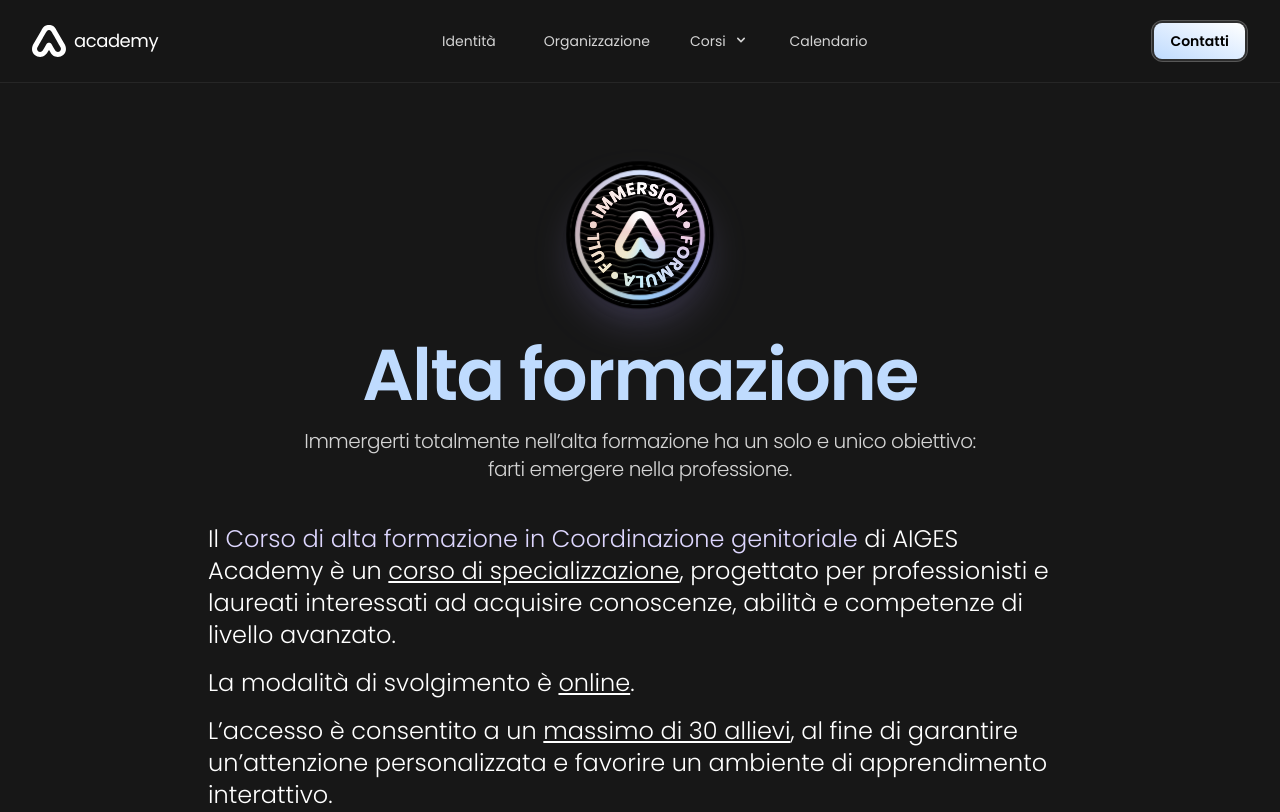
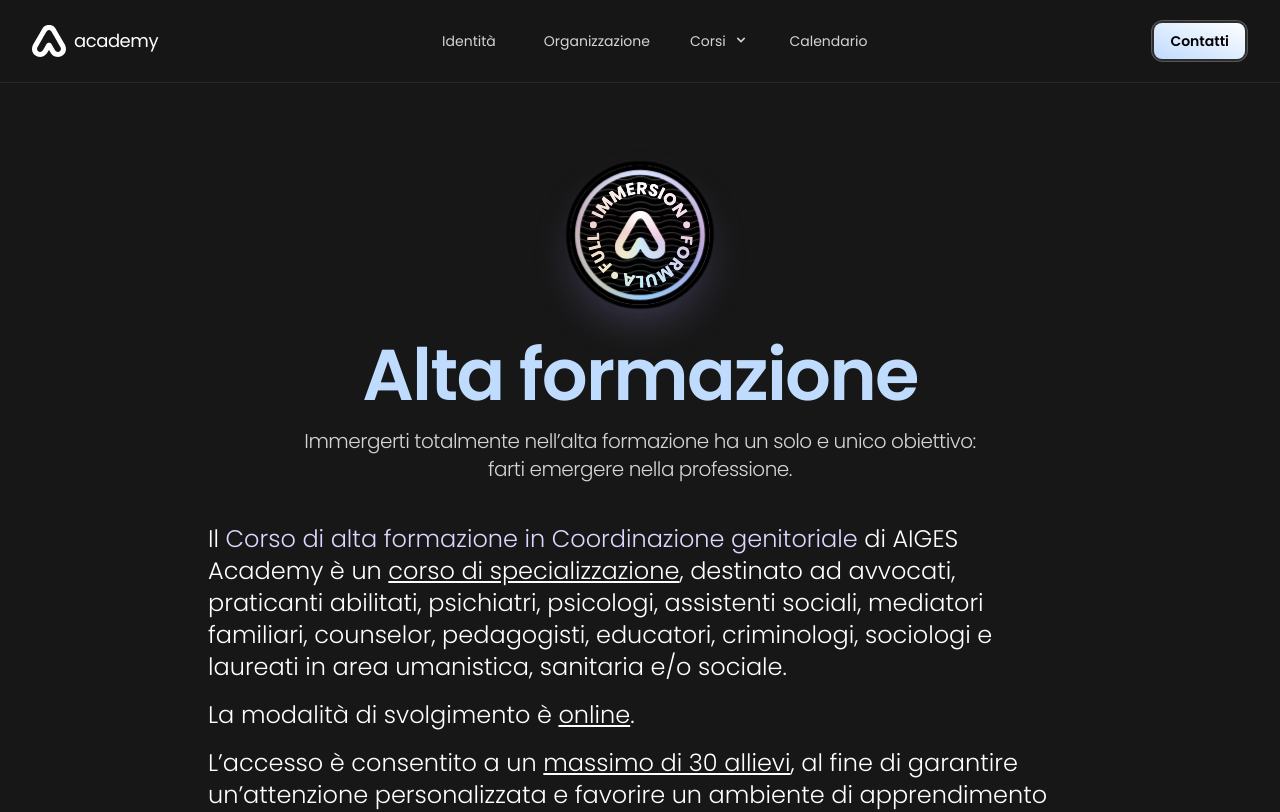
Before and after one commit to plasm/academy, a Nuxt app: page /corsi/alta-formazione in a window 1280 px wide. Shown: the top 812 px of the page. Built offline with nearby package versions, Linux system fonts and the light colour scheme.

Commit message:
feat: pages

```diff
--- a/pages/corsi/aggiornamento-professionale.vue
+++ b/pages/corsi/aggiornamento-professionale.vue
@@ -16,7 +16,7 @@
     <div class="mx-auto max-w-5xl px-6 py-10 md:p-20 md:pt-0">
       <div class="mb-8 flex flex-col gap-4 text-lg font-light text-white md:text-2xl">
         <div>
-          I <span class="text-violet-400">Corsi di aggiornamento professionale</span> di AIGES Academy sono <u>corsi di formazione continua</u>, progettati per professionisti e laureati interessati a perfezionare le loro conoscenze, abilità e competenze.
+          I <span class="text-violet-400">Corsi di aggiornamento professionale</span> di AIGES Academy sono <u>corsi di formazione continua</u>, destinati ad avvocati, praticanti abilitati, psichiatri, psicologi, assistenti sociali, mediatori familiari, coordinatori genitoriali, counselor, pedagogisti, educatori, criminologi, sociologi e laureati in area umanistica, sanitaria e/o sociale.
         </div>
         <div>
           La modalità di svolgimento è <u>online</u>.
--- a/pages/corsi/alta-formazione.vue
+++ b/pages/corsi/alta-formazione.vue
@@ -19,7 +19,7 @@
     <div class="mx-auto max-w-5xl px-6 py-10 md:p-20 md:pt-0">
       <div class="mb-8 flex flex-col gap-4 text-lg font-light text-white md:text-2xl">
         <div>
-          Il <span class="text-violet-200">Corso di alta formazione in Coordinazione genitoriale</span> di AIGES Academy è un <u>corso di specializzazione</u>, progettato per professionisti e laureati interessati ad acquisire conoscenze, abilità e competenze di livello avanzato.
+          Il <span class="text-violet-200">Corso di alta formazione in Coordinazione genitoriale</span> di AIGES Academy è un <u>corso di specializzazione</u>, destinato ad avvocati, praticanti abilitati, psichiatri, psicologi, assistenti sociali, mediatori familiari, counselor, pedagogisti, educatori, criminologi, sociologi e laureati in area umanistica, sanitaria e/o sociale.
         </div>
         <div>
           La modalità di svolgimento è <u>online</u>.
--- a/pages/corsi/master-experience.vue
+++ b/pages/corsi/master-experience.vue
@@ -31,7 +31,7 @@
     <div class="mx-auto max-w-5xl px-6 py-10 md:p-20 md:pt-0">
       <div class="mb-8 flex flex-col gap-4 text-lg font-light text-white md:text-2xl">
         <div>
-          Il <span class="text-gold">Master Experience in Mediazione familiare</span> di AIGES Academy è un <u>corso di qualifica professionale</u>, progettato per professionisti e laureati interessati ad acquisire conoscenze, abilità e competenze di livello accademico.
+          Il <span class="text-gold">Master Experience in Mediazione familiare</span> di AIGES Academy è un <u>corso di qualifica professionale</u>, destinato ad avvocati, praticanti abilitati, psichiatri, psicologi, assistenti sociali, coordinatori genitoriali, counselor, pedagogisti, educatori, criminologi, sociologi e laureati in area umanistica, sanitaria e/o sociale.
         </div>
         <div>
           L’iscrizione richiede il superamento di un <u>colloquio motivazionale</u> con la direttrice scientifica.
```
